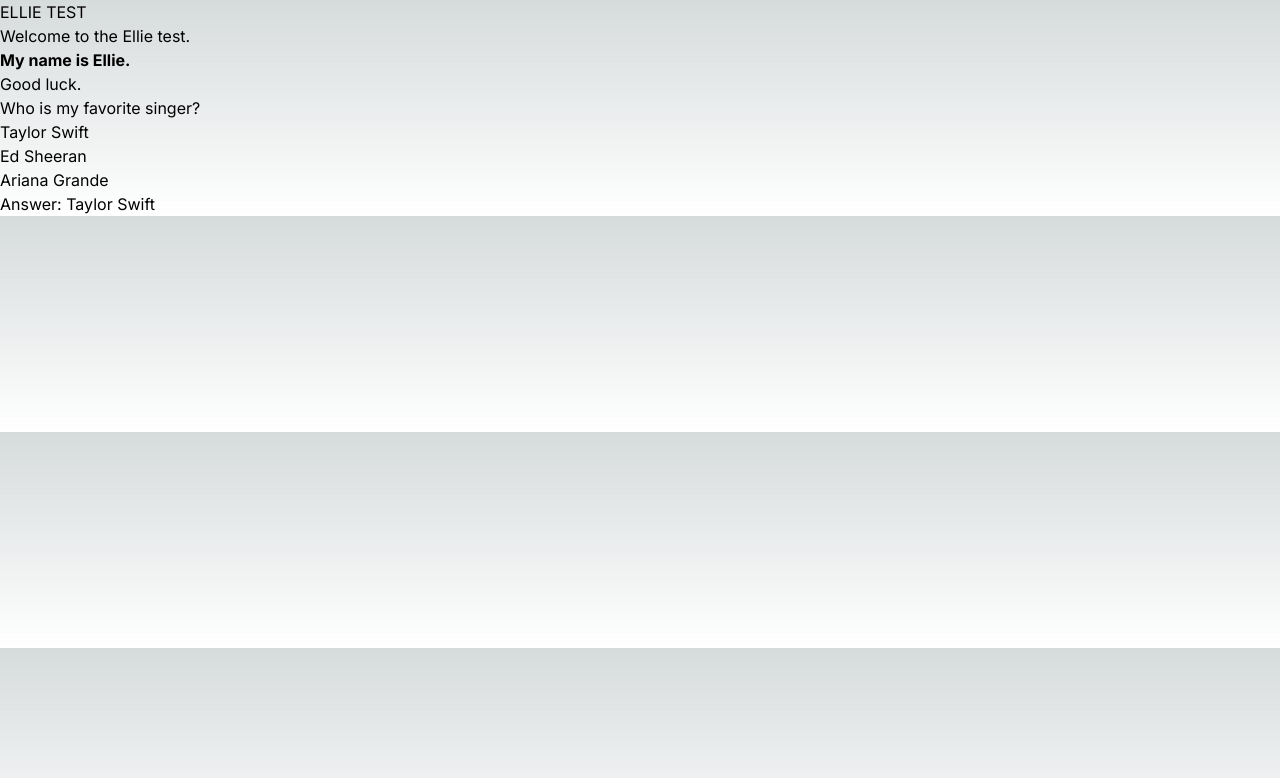
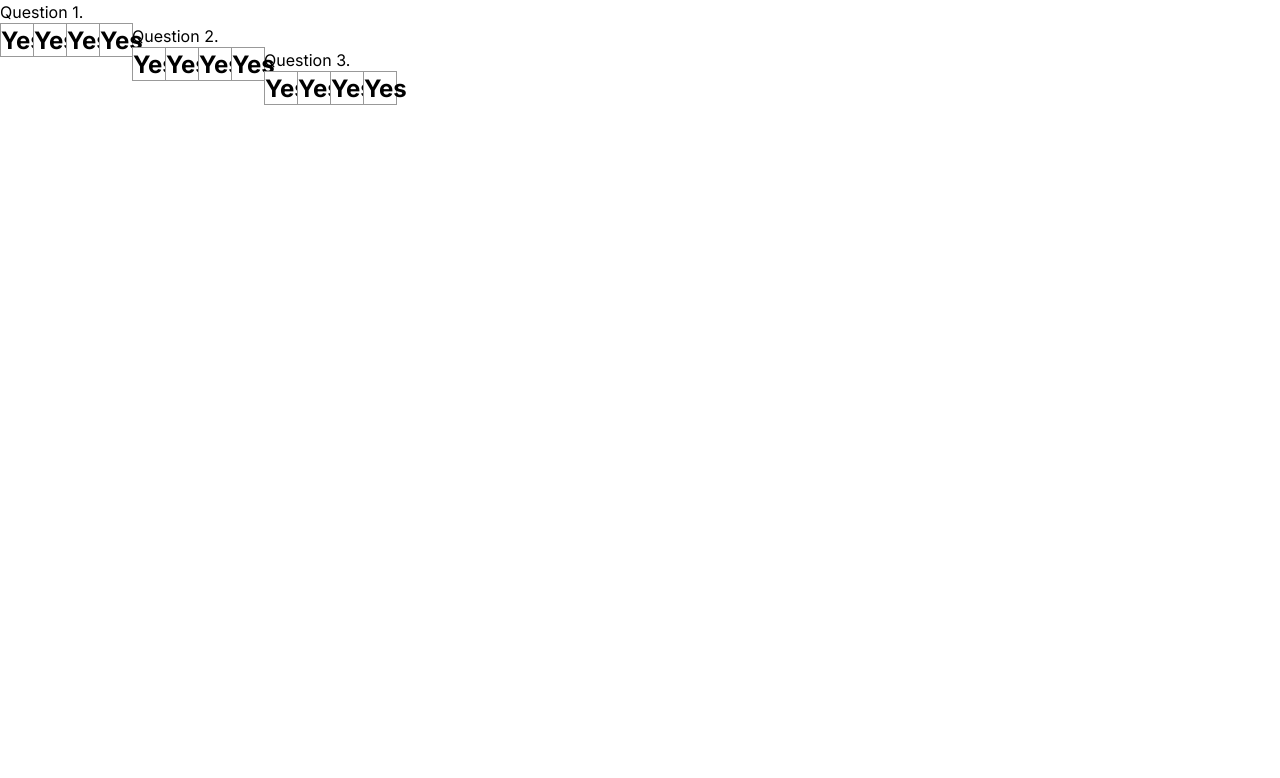
Before and after one commit to ellewright/Final-Project, a Next.js app in the folder Frontend/final-project-quiz/: page / in a window 1280 px wide. Shown: the top 778 px of the page. Built offline with nearby package versions, Linux system fonts and the light colour scheme.

Commit message:
Began implementing quiz

```diff
--- a/Frontend/final-project-quiz/src/app/globals.css
+++ b/Frontend/final-project-quiz/src/app/globals.css
@@ -2,32 +2,16 @@
 @tailwind components;
 @tailwind utilities;
 
-:root {
-  --foreground-rgb: 0, 0, 0;
-  --background-start-rgb: 214, 219, 220;
-  --background-end-rgb: 255, 255, 255;
+.button {
+  background: #fff;
+  border: 1px solid #999;
+  float: left;
+  font-size: 24px;
+  font-weight: bold;
+  line-height: 34px;
+  height: 34px;
+  margin-right: -1px;
+  margin-top: -1px;
+  text-align: center;
+  width: 34px;
 }
-
-@media (prefers-color-scheme: dark) {
-  :root {
-    --foreground-rgb: 255, 255, 255;
-    --background-start-rgb: 0, 0, 0;
-    --background-end-rgb: 0, 0, 0;
-  }
-}
-
-body {
-  color: rgb(var(--foreground-rgb));
-  background: linear-gradient(
-      to bottom,
-      transparent,
-      rgb(var(--background-end-rgb))
-    )
-    rgb(var(--background-start-rgb));
-}
-
-@layer utilities {
-  .text-balance {
-    text-wrap: balance;
-  }
-}
--- a/Frontend/final-project-quiz/src/app/page.js
+++ b/Frontend/final-project-quiz/src/app/page.js
@@ -1,18 +1,36 @@
-import { Question } from "@/components/Question";
-function Text({ content, strong }) {
-  if (strong) {
-    return <strong>{content}</strong>
-  }
+"use client";
 
-  return <p>{content}</p>
+import { useState } from "react";
+
+function Quiz() {
+return <>
+  <Question value={"Question 1."} />
+  <Question value={"Question 2."} />
+  <Question value={"Question 3."} />
+</>
+}
+
+function Question({value}) {
+  function onButtonClick() {}
+  return <>
+    <h2>{value}</h2>
+    <Button value="Yes" onClick={() => onButtonClick()} />
+    <Button value="Yes" onClick={() => onButtonClick()} />
+    <Button value="Yes" onClick={() => onButtonClick()} />
+    <Button value="Yes" onClick={() => onButtonClick()} />
+  </>
+}
+
+function Button({value, onClick}) {
+  return <button className="button" onClick={onClick}>
+    {value}
+  </button>
 }
 
 export default function Home() {
-  return <div>
-    <h1>ELLIE TEST</h1>
-    <Text content="Welcome to the Ellie test." strong={false} />
-    <Text content="My name is Ellie." strong={true} />
-    <Text content="Good luck." strong={false} />
-    <Question text={"Who is my favorite singer?"} choices={["Taylor Swift", "Ed Sheeran", "Ariana Grande"]} answer={"Taylor Swift"} />
-  </div>;
+  return (
+    <div>
+      <Quiz />
+    </div>
+  );
 }
--- a/Frontend/final-project-quiz/src/components/Question.js
+++ /dev/null
@@ -1,11 +0,0 @@
-export function Question({text, choices, answer}) {
-    return <div>
-        <h2>{text}</h2>
-        <ul>
-            {choices.map((choice, index) => {
-                return <li key={index}>{choice}</li>
-            })}
-        </ul>
-        <p>Answer: {answer}</p>
-    </div>
-}
```
